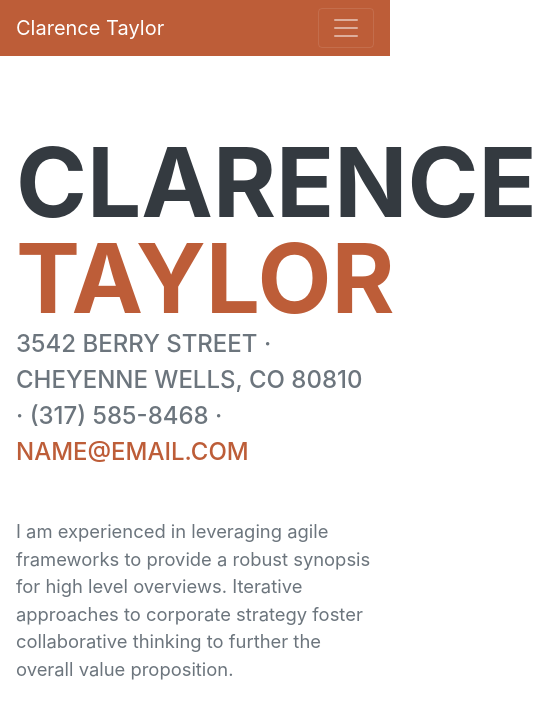
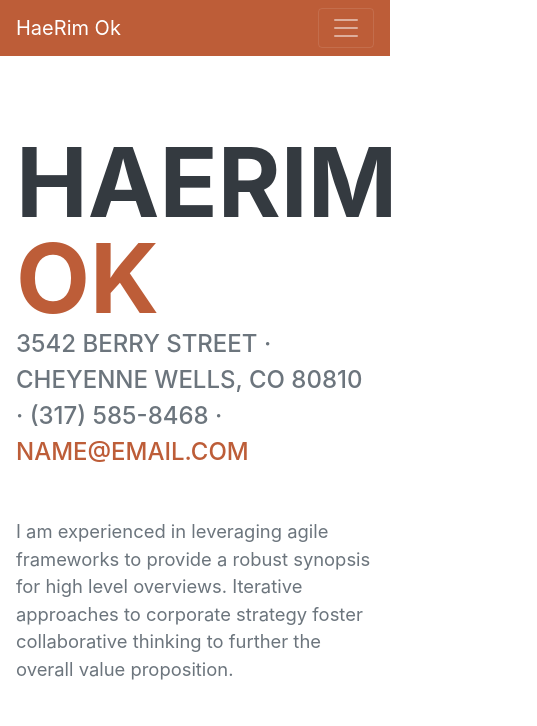
Before and after one commit to hrcony8753/hrcony8753.github.io, a plain HTML site: page index.html in a window 390 px wide. Shown: the top 726 px of the page, 537 px wide, since content can reach past the window. Drawn offline with nearby package versions, Linux system fonts and the light colour scheme; a web font is replaced by a local one.

Commit message:
update my name

```diff
--- a/index.html
+++ b/index.html
@@ -19,7 +19,7 @@
         <!-- Navigation-->
         <nav class="navbar navbar-expand-lg navbar-dark bg-primary fixed-top" id="sideNav">
             <a class="navbar-brand js-scroll-trigger" href="#page-top">
-                <span class="d-block d-lg-none">Clarence Taylor</span>
+                <span class="d-block d-lg-none">HaeRim Ok</span>
                 <span class="d-none d-lg-block"><img class="img-fluid img-profile rounded-circle mx-auto mb-2" src="assets/img/profile.jpg" alt="" /></span>
             </a>
             <button class="navbar-toggler" type="button" data-toggle="collapse" data-target="#navbarSupportedContent" aria-controls="navbarSupportedContent" aria-expanded="false" aria-label="Toggle navigation"><span class="navbar-toggler-icon"></span></button>
@@ -40,8 +40,8 @@
             <section class="resume-section" id="about">
                 <div class="resume-section-content">
                     <h1 class="mb-0">
-                        Clarence
-                        <span class="text-primary">Taylor</span>
+                        HaeRim
+                        <span class="text-primary">Ok</span>
                     </h1>
                     <div class="subheading mb-5">
                         3542 Berry Street · Cheyenne Wells, CO 80810 · (317) 585-8468 ·
```
